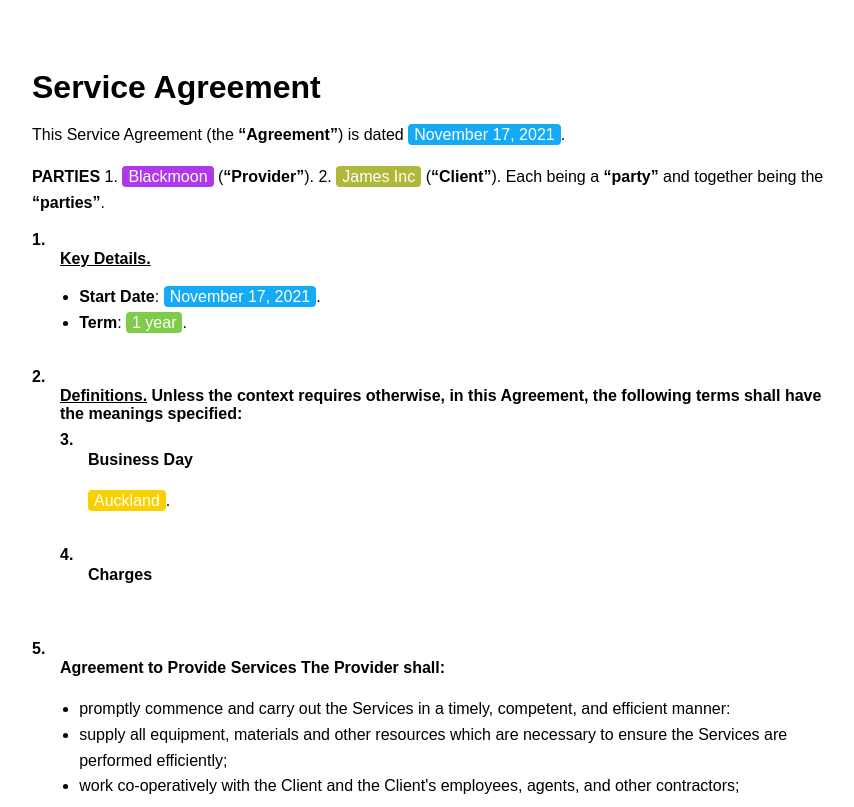
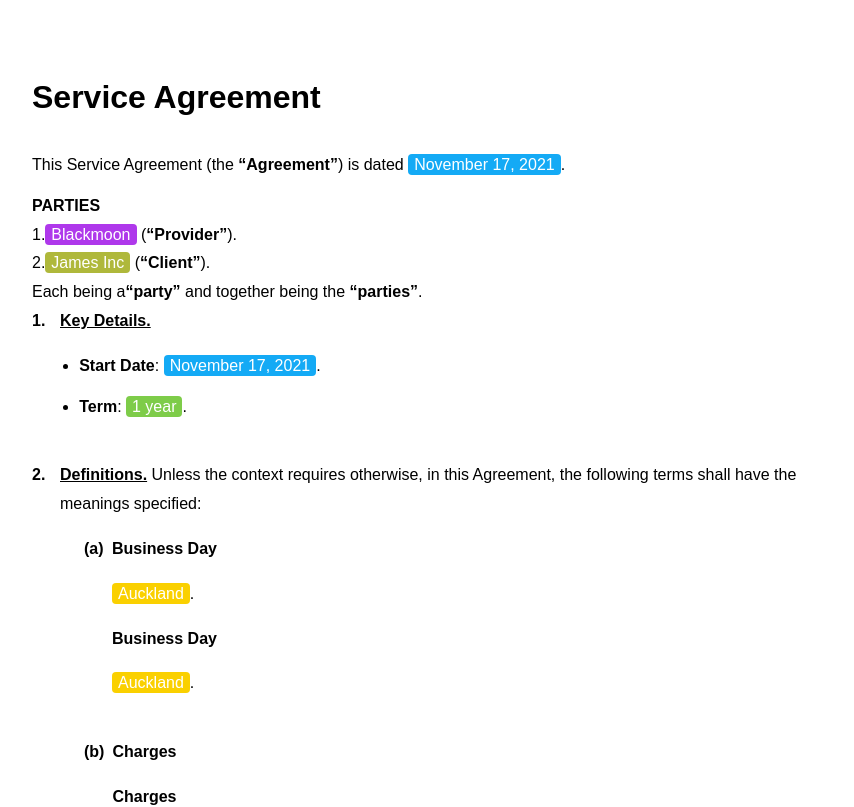
Before and after one commit to StillInDev/IvoTakeHome, a React (Create React App) app in the folder contract-ui/: page / in a window 1280 px wide. Shown: the top 807 px of the page, without its empty margins (208-1062 px from the left). Built offline with nearby package versions, Linux system fonts and the light colour scheme.

Commit message:
working on the definition section

```diff
--- a/contract-ui/src/App.css
+++ b/contract-ui/src/App.css
@@ -3,20 +3,22 @@
   padding: 40px;
   max-width: 800px;
   margin: auto;
+  line-height: 1.8; /* Added for better vertical rhythm */
 }
 
 h1 {
   font-size: 2em;
-    margin-bottom: 0.5em;
+  margin-bottom: 0.75em; /* slightly more breathing room */
 }
 
 h4 {
-    margin-top: 1.2em;
-    margin-bottom: 0.5em;
+  margin-top: 1.5em;
+  margin-bottom: 0.75em;
 }
 
 p, li {
-    line-height: 1.6;
+  line-height: 1.8; /* increase line spacing */
+  margin-bottom: 0.75em; /* spacing between blocks */
 }
 
 .mention {
@@ -38,7 +40,7 @@
 }
 
 .clause {
-    margin-bottom: 1em;
+  margin-bottom: 1.5em; /* increased spacing between clauses */
   display: flex;
 }
 
@@ -52,12 +54,25 @@
   flex: 1;
 }
 
+.clause-body > h4 {
+  display: inline;
+  margin: 0;
+}
+
+
 .definition-clause {
-    margin-left: 1.5em;
-    margin-bottom: 0.5em;
+  margin-left: 1.5em; /* Indentation for definition clauses */
+  margin-bottom: 0.75em; /* Spacing between clauses */
+  display: flex;
+  align-items: baseline;
 }
 
 .def-label {
   font-weight: bold;
   margin-right: 0.5em;
 }
+
+.definition-title {
+  font-weight: bold; /* Make the title bold */
+  display: inline;
+}
--- a/contract-ui/src/Clause.js
+++ b/contract-ui/src/Clause.js
@@ -1,12 +1,18 @@
 import React from "react";
 
-const Clause = ({ index, children }) => {
+const Clause = ({ index, children, isDefinition }) => {
+  const label = isDefinition
+    ? `(${String.fromCharCode(96 + index)})`  // (a), (b), (c)
+    : `${index}.`;  // regular numbered clauses like 1., 2., 3.
+
   return (
-    <div className="clause">
-      <div className="clause-number">{index}.</div>
+    <div className={`clause ${isDefinition ? 'definition-clause' : ''}`}>
+      <div className="clause-number">{label}</div>
       <div className="clause-body">{children}</div>
     </div>
   );
 };
 
+
+
 export default Clause;
--- a/contract-ui/src/Renderer.js
+++ b/contract-ui/src/Renderer.js
@@ -3,11 +3,11 @@
 import Mention from "./Mention";
 
 let clauseCounter = 1;
+let definitionSubCounter = 1;
+let insideDefinitions = false;
+
 
 const Renderer = ({ data }) => {
-  console.log("Renderer received data:", data);
-  console.log("Top-level children:", data?.[0]?.children);
-
   const renderChildren = (children, parentMarks = {}) => {
     if (!children || !Array.isArray(children)) return null;
     return children.map((child, i) => renderNode(child, i, parentMarks));
@@ -27,30 +27,145 @@
     }
 
     if (node.type === "clause") {
+      const isTopLevelDefinition = node.title?.toLowerCase() === "definitions";
+      const isSubDefinition = insideDefinitions && node.title?.toLowerCase().includes("definition");
+
+      // Handle entering and leaving definition clauses
+      if (isTopLevelDefinition) {
+        insideDefinitions = true;
+        definitionSubCounter = 1; // reset (a), (b), etc.
+      }
+
+      const index = isSubDefinition ? definitionSubCounter++ : clauseCounter++;
+
+      // If it's a definition clause, handle rendering of the definition text
       return (
-        <Clause key={key} index={clauseCounter++}>
+        <Clause
+          key={key}
+          index={index}
+          isDefinition={isSubDefinition}
+        >
           {renderChildren(node.children, marks)}
+
+          {isSubDefinition && (
+            <div className="definition-text">
+              {/* Render definition text after title */}
+              {node.children
+                .filter((child) => child.type === "p")
+                .map((p, i) => (
+                  <p key={i}>
+                    {renderChildren(p.children, marks)}
+                  </p>
+                ))}
+            </div>
+          )}
         </Clause>
       );
     }
 
+
+
+
+    if (node.type === "block" && node.title === "Parties") {
+      const partyParagraph = node.children?.find((c) => c.type === "p");
+      if (!partyParagraph) return null;
+
+      const mentions = [];
+      const labels = [];
+      const rest = [];
+
+      let collectingMentions = true;
+
+      partyParagraph.children.forEach((child) => {
+        if (child.type === "mention" && collectingMentions) {
+          mentions.push(child);
+        } else if (
+          collectingMentions &&
+          typeof child.text === "string" &&
+          /“.*?”/.test(child.text)
+        ) {
+          labels.push(child);
+        } else {
+          collectingMentions = false;
+          rest.push(child);
+        }
+      });
+
+      return (
+        <div key={key}>
+          {mentions.map((mention, i) => (
+            <p key={i}>
+              {i + 1}.{" "}
+              <Mention color={mention.color}>
+                {mention.children?.[0]?.text ?? ""}
+              </Mention>{" "}
+              (<strong>{labels[i]?.text ?? ""}</strong>)
+            </p>
+          ))}
+
+          {/* Remaining lines (e.g., "Each being a 'party'...") */}
+          {partyParagraph.children
+            .slice(mentions.length + labels.length)
+            .map((child, i) => (
+              <React.Fragment key={`rest-${i}`}>
+                {renderNode(child, i, marks)}
+              </React.Fragment>
+            ))}
+        </div>
+      );
+    }
+
+
     if (node.type === "h1") return <h1 key={key}>{renderChildren(node.children, marks)}</h1>;
-    if (node.type === "h4") return <h4 key={key}>{renderChildren(node.children, marks)}</h4>;
+    if (node.type === "h4") {
+      const [first, ...rest] = node.children || [];
+
+      return (
+        <h4 key={key}>
+          {renderNode(first, "h4-title", marks)}
+          {rest.length > 0 && (
+            <span style={{ fontWeight: "normal", textDecoration: "none" }}>
+              {renderChildren(rest, {})}
+            </span>
+          )}
+        </h4>
+      );
+    }
+
     if (node.type === "ul") return <ul key={key}>{renderChildren(node.children, marks)}</ul>;
     if (node.type === "li") return <li key={key}>{renderChildren(node.children, marks)}</li>;
     if (node.type === "lic") return <span key={key}>{renderChildren(node.children, marks)}</span>;
-    if (node.type === "p" || node.type === "block") return <p key={key}>{renderChildren(node.children, marks)}</p>;
+
+    if (node.type === "p" || node.type === "block") {
+      const hasBlockChild = (node.children || []).some((child) =>
+        ["h1", "h4", "ul", "ol", "clause"].includes(child.type)
+      );
+
+      return hasBlockChild
+        ? <div key={key}>{renderChildren(node.children, marks)}</div>
+        : <p key={key}>{renderChildren(node.children, marks)}</p>;
+    }
+
 
     if (node.text) {
       let className = "";
       if (marks.bold) className += " bold";
       if (marks.underline) className += " underline";
-      return (
-        <span key={key} className={className}>
-          {node.text}
-        </span>
-      );
+
+      // Only apply line breaks if coming from Parties block rest content
+      const lines = node.text.split("\n");
+      if (lines.length > 1) {
+        return lines.map((line, i) => (
+          <React.Fragment key={`${key}-line-${i}`}>
+            <span className={className}>{line.trim()}</span>
+            {i < lines.length - 1 && <br />}
+          </React.Fragment>
+        ));
+      }
+
+      return <span key={key} className={className}>{node.text}</span>;
     }
+
 
     return null;
   };
```
Also changed, not shown: 1 other file (tests, documents, lock files or other folders). Lines whose indentation alone changed are shown as unchanged.
